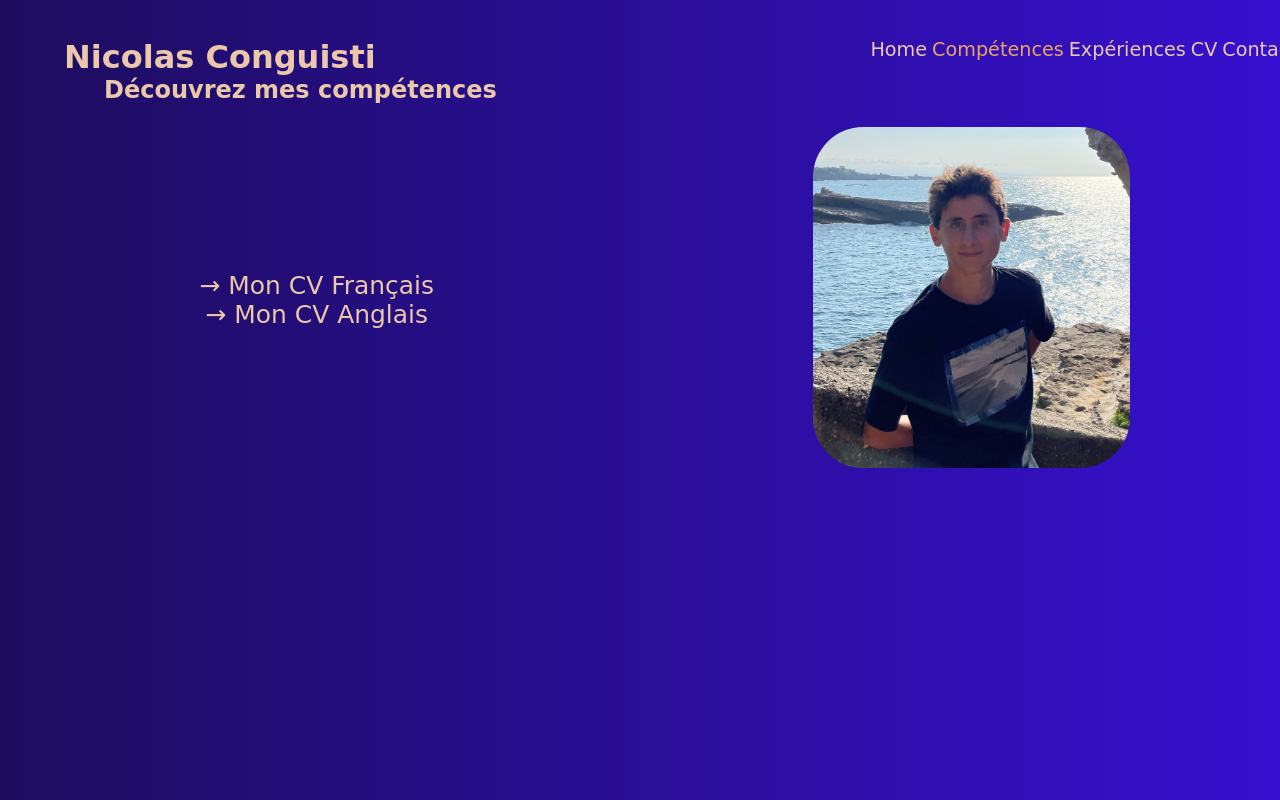
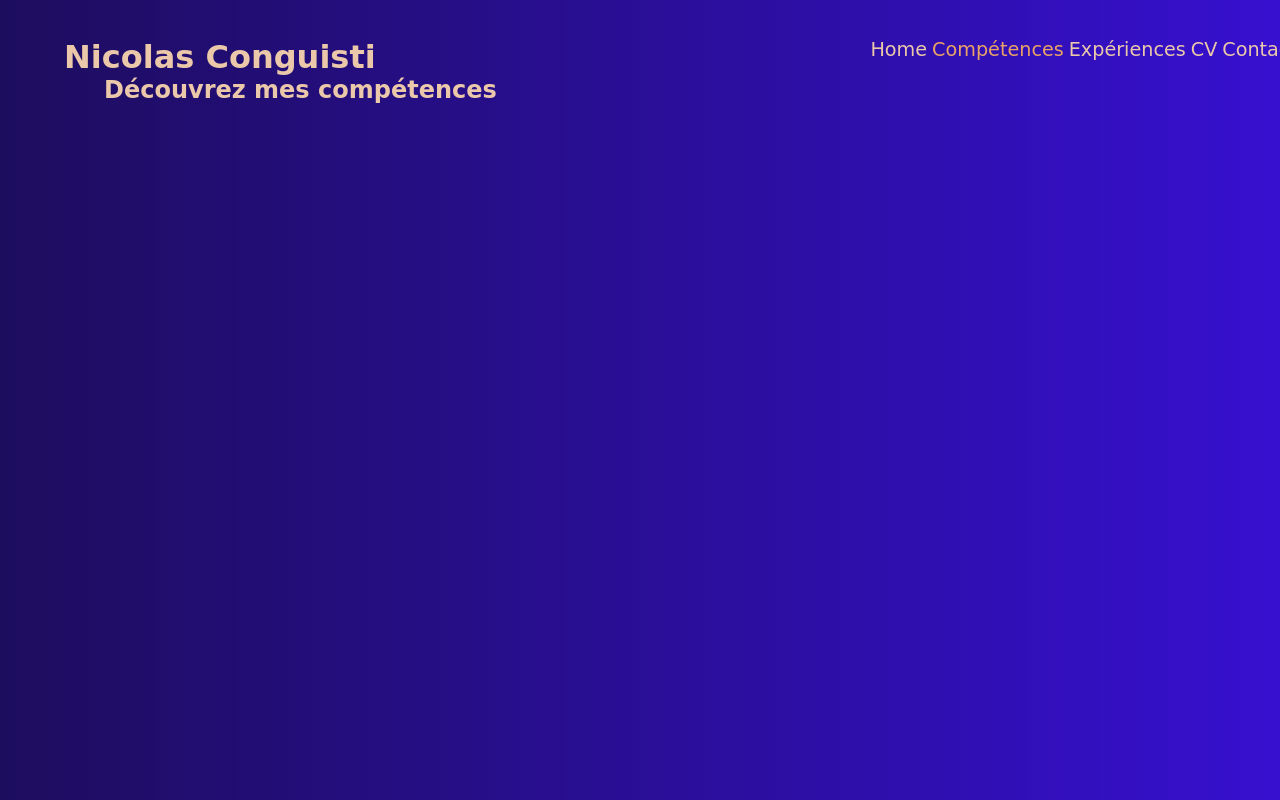
Before and after one commit to Nicolas-Conguisti/Portfolio, a plain HTML site: page src/competences.html in a window 1280 px wide. Drawn offline with Linux system fonts and the light colour scheme; a web font is replaced by a local one.

Commit message:
feat : Création de la page Compétences et ajout d'un zoom par défaut sur l'intégrateur du CV dans la page CV

```diff
--- a/src/competences.html
+++ b/src/competences.html
@@ -22,14 +22,11 @@
         </nav>
     </header>
     <main>
-        <article class="global_main_container_content">
+        <article id="cv_main_container_content">
             <u1 class="global_main_content">
-                <a href="../assets/images/CVs/Nicolas-Conguisti_CV_FR.pdf" download target="_blank" class="global_texte global_liens">  &rarr; Mon CV Français </a> <br>
-                <a href="../assets/images/CVs/Nicolas-Conguisti_CV_EN.pdf" download target="_blank" class="global_texte global_liens"> &rarr; Mon CV Anglais </a> <br>
             </u1>
         </article>
-        <article id="index_main_container_photoPresentation">
-            <img id="index_main_photoPresentation" src="../assets/images/photo/photo_mer.jpg" alt="Photo de présentation">
+        <article id="cv_main_container_intregrateurCV">
         </article>
     </main>
 </body>
```
Also changed, not shown: src/cv.html (+1 -1 lines).
